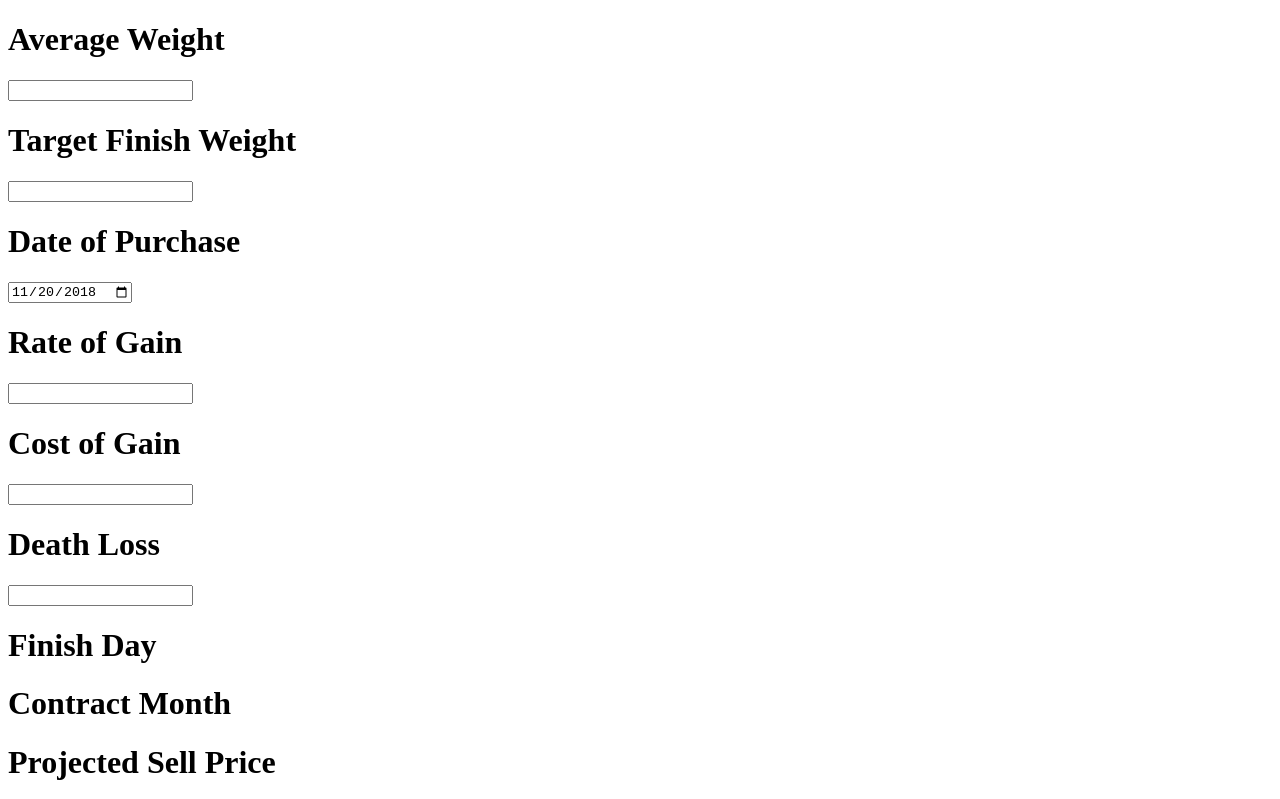
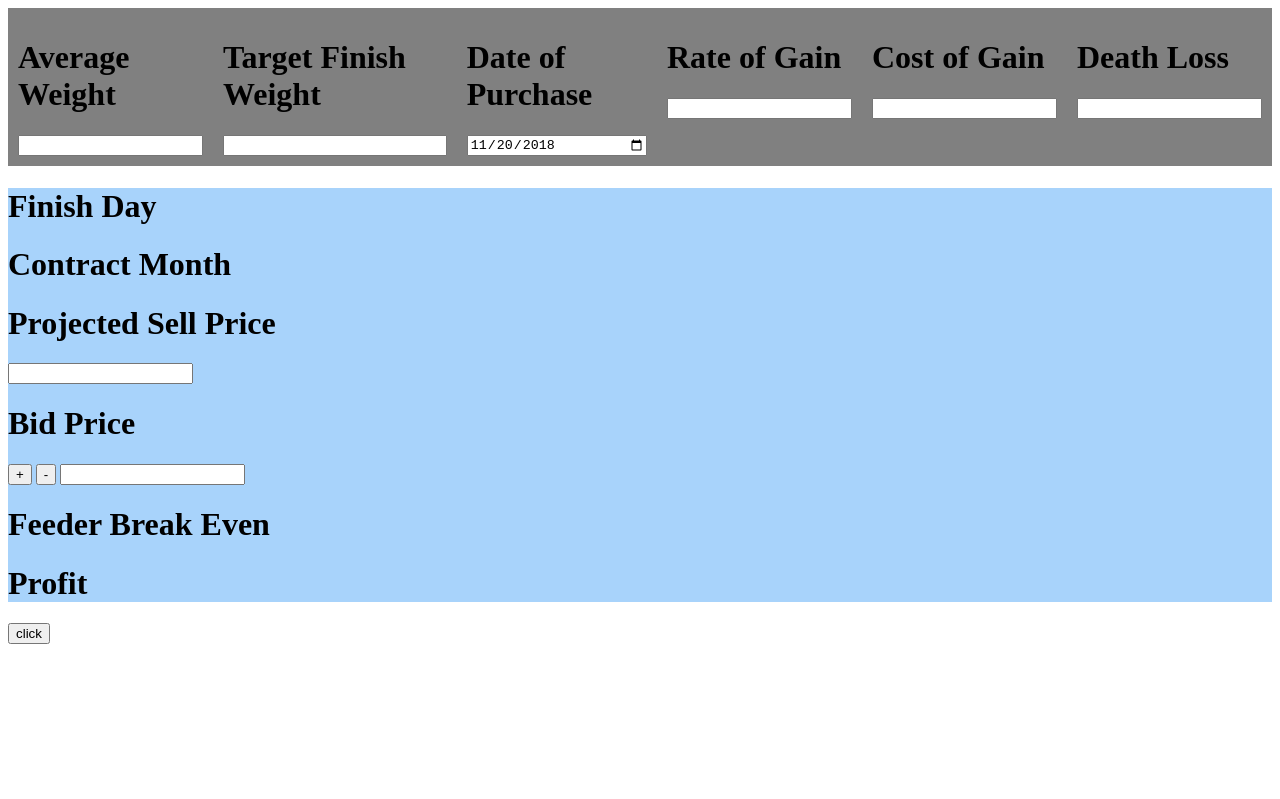
Before and after one commit to jwright4810/BreakEvenCalc, a plain HTML site: page index.html in a window 1280 px wide. Shown: the top 799 px of the page. Drawn offline with Linux system fonts and the light colour scheme.

Commit message:
finished output display on html and started css layout

```diff
--- a/calc.js
+++ b/calc.js
@@ -73,6 +73,8 @@ function calc() {
     const finContractMonth = document.getElementById('contract-month-output');
     const bidPrice = document.getElementById('bd-pr').value;
     const sellPrice = document.getElementById('sel-pr').value;
+    const profitOutput  = document.getElementById('profit-output');
+    const feederBreakeven = document.getElementById('feeder-be');
 
     //dof calulates how many days it will take to reach target weight
     let dof = (finishWeight - aveWeight) / rateOfGain;
@@ -96,8 +98,12 @@ function calc() {
         return reorderArr;
       })();
 
+    //calculations outputs
     finDay.innerHTML = finDateFormat;
     finContractMonth.innerHTML = feederContractMonth(formatDate(finDate));
+    feederBreakeven.innerHTML = '$ ' + ((breakEven * 100).toFixed(2) + ' CWT');
+    profitOutput.innerHTML = '$ ' + beProfit.toFixed(2) + ' /head';
+
 
     console.log('finish date:', finDateFormat);
     console.log('contract month:', feederContractMonth(formatDate(finDate)));
--- a/index.html
+++ b/index.html
@@ -4,7 +4,9 @@
     <meta charset="UTF-</div>8">
     <meta name="viewport" content="width=device-width, initial-scale=1.0">
     <meta http-equiv="X-UA-Compatible" content="ie=edge">
+    <link rel="stylesheet" href="style.css">
     <title>Break Even Calculator</title>
+
 </head>
 <body>
     <div class="input-container">
--- a/style.css
+++ b/style.css
@@ -0,0 +1,17 @@
+.input-container {
+    background-color: grey;
+    display: flex;
+    flex-direction: row;
+}
+
+.input-fields {
+    display: flex;
+    flex-direction: column;
+    margin: 10px;
+}
+
+.output-container {
+    background-color: rgb(168, 211, 251);
+
+
+}
```
